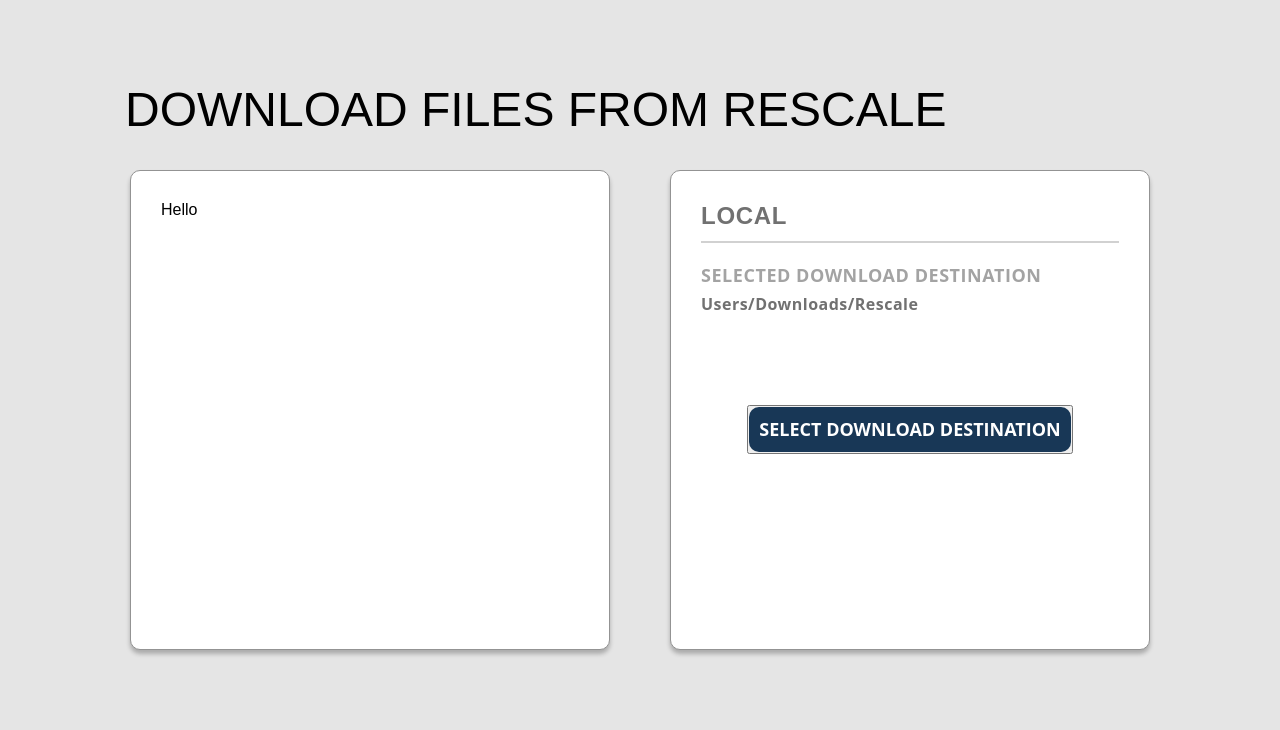
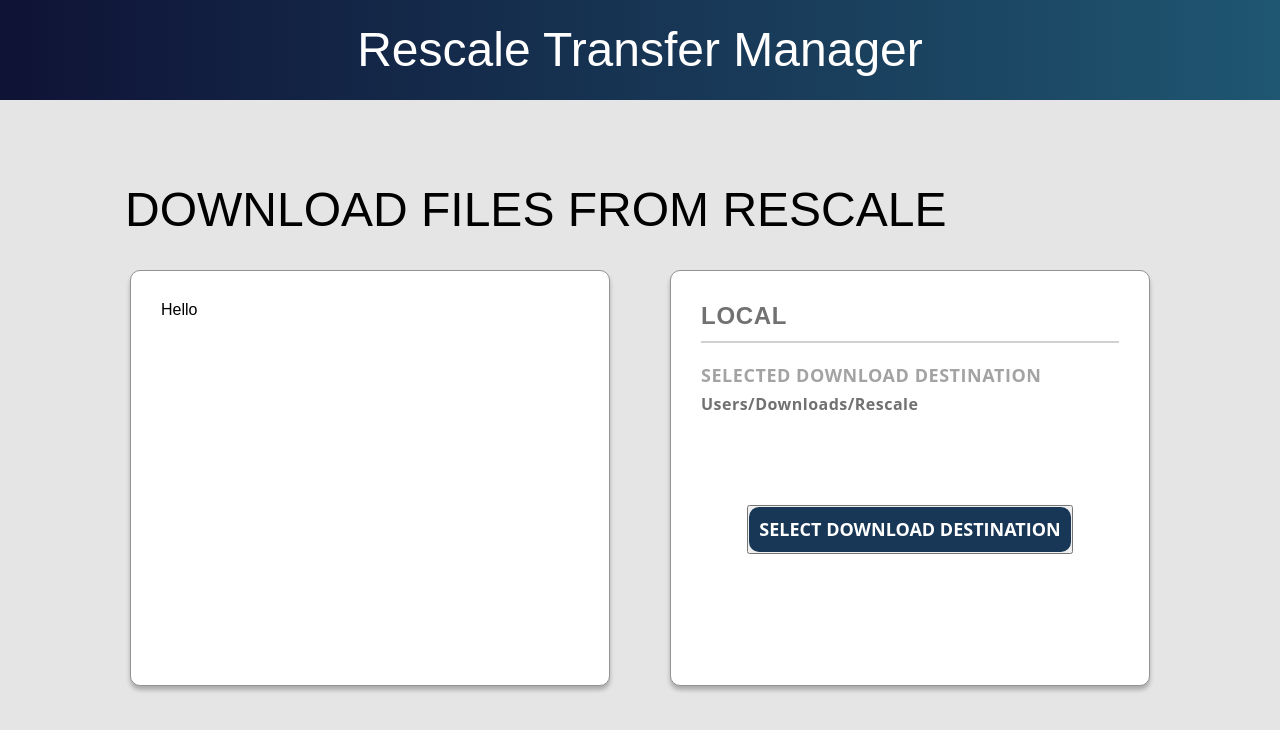
Before and after one commit to LilyEYang/rescale-download-react, a React app: page / in a window 1280 px wide. Shown: the top 730 px of the page. Built offline with nearby package versions, Linux system fonts and the light colour scheme.

Commit message:
feat(component): add header

```diff
--- a/src/components/Download/index.tsx
+++ b/src/components/Download/index.tsx
@@ -1,12 +1,15 @@
 import React from "react";
 
-import { Panel, Section } from "./styles";
+import { Panel, Section, Header } from "./styles";
 import Button from "./../Button/index";
 
 class Download extends React.Component {
     render() {
         return (
           <div className="header">
+            <Header>
+              <p>Rescale Transfer Manager</p>
+            </Header>
             <Section>
               <h1 className="download-title"> DOWNLOAD FILES FROM RESCALE </h1>
               <div className="panels">
--- a/src/components/Download/styles.ts
+++ b/src/components/Download/styles.ts
@@ -1,9 +1,9 @@
 import styled from 'styled-components'
 
 export const Panel = styled.div`
-    height: 60vh;
+    height: 52vh;
     width: 35vw;
-        flex: 1 1 auto;
+    flex: 1 1 0;
     padding: 30px;
     margin: 30px;
 
@@ -62,8 +62,7 @@
 `
 
 export const Section = styled.div`
-    margin: 100px;
-    margin-top: 80px;
+    margin: 80px 100px 0 100px;
 
     .panels {
         display: flex;
@@ -80,3 +79,19 @@
         margin-left: 25px;
     }
 `
+
+export const Header = styled.div`
+    background: linear-gradient(90deg, #0F1336 0%, #1F5671 100%);
+
+    p {
+        font-family: Quicksand, sans-serif;
+        font-style: normal;
+        font-weight: normal;
+        font-size: 48px;
+        line-height: 60px;
+
+        color: #FFFFFF;
+        text-align: center;
+        padding: 20px;
+    }
+`
```
Lines whose indentation alone changed are shown as unchanged.
